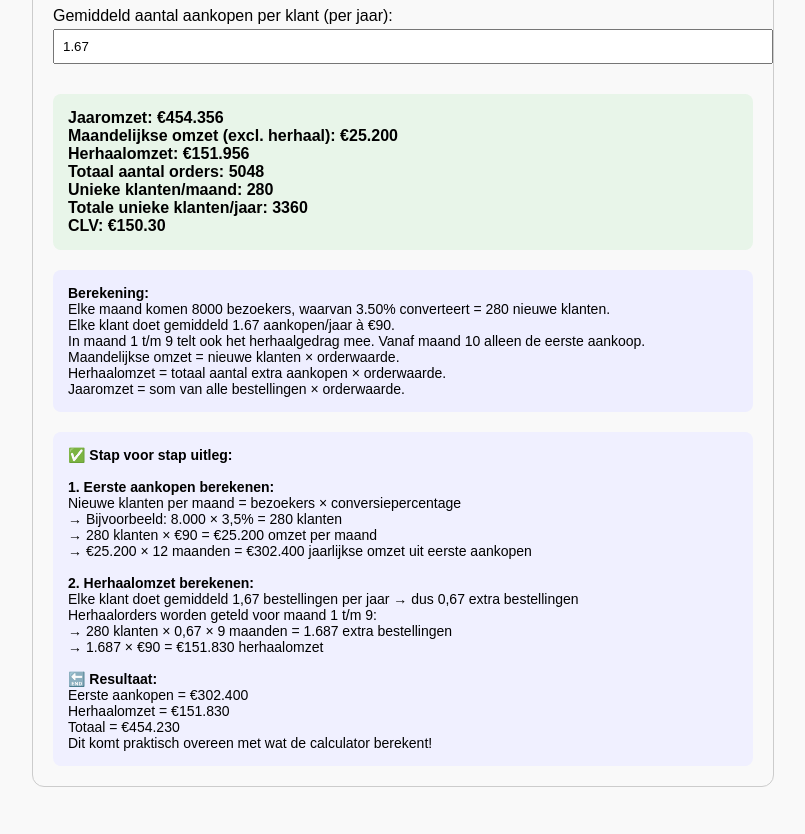
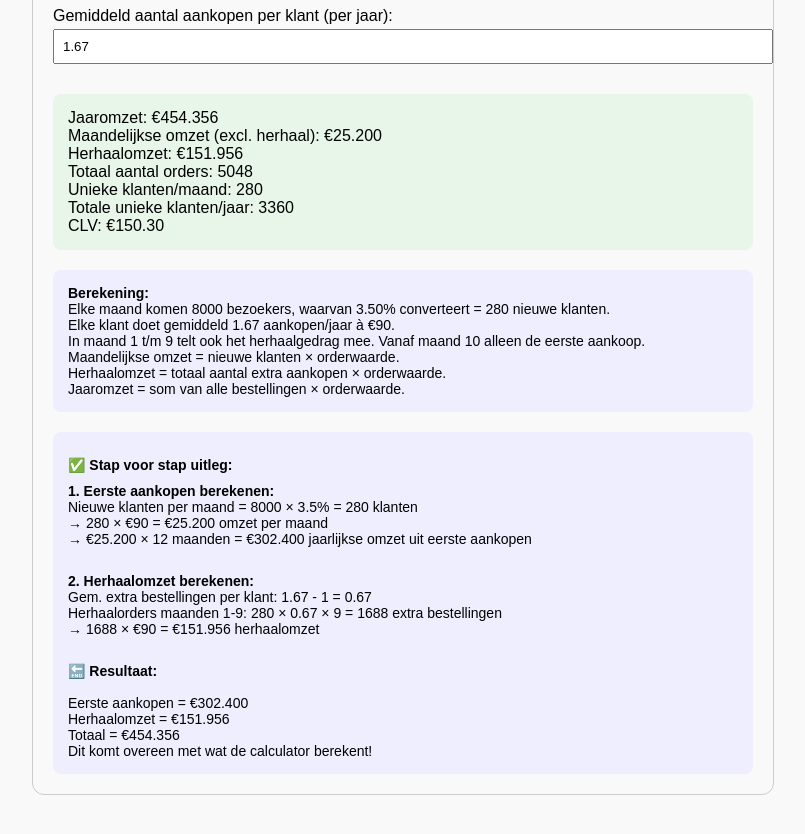
Before and after one commit to ReneProjectmonk/uitgebreideb2ccalculator, a plain HTML site: page index.html in a window 1280 px wide. Shown: the part 610-1444 px from the top of the page, without its empty margins (237-1042 px from the left). Drawn offline with Linux system fonts and the light colour scheme.

Commit message:
Add files via upload

```diff
--- a/index.html
+++ b/index.html
@@ -26,29 +26,26 @@
       margin-top: 4px;
       margin-bottom: 10px;
     }
-    .result, .baseline, .explanation {
+    .result, .baseline, .explanation, .steps {
       background-color: #e8f5e9;
       padding: 15px;
       border-radius: 8px;
       margin-top: 20px;
-      font-weight: bold;
     }
     .baseline {
       background-color: #fff3cd;
       border: 1px solid #ffeeba;
       color: #856404;
+      font-weight: bold;
     }
-    .explanation {
+    .explanation, .steps {
       background-color: #eef;
       font-weight: normal;
       font-size: 14px;
     }
-    .steps {
-      background-color: #f0f0ff;
-      padding: 15px;
-      border-radius: 8px;
-      margin-top: 20px;
-      font-size: 14px;
+    .steps strong {
+      display: block;
+      margin-top: 10px;
     }
   </style>
 </head>
@@ -80,41 +77,15 @@
     <input type="number" id="frequency" step="0.01" value="1.67">
   </label>
 
-  <div class="result" id="output">
-    Jaaromzet: €0<br>
-    Maandelijkse omzet (excl. herhaal): €0<br>
-    Herhaalomzet: €0<br>
-    Totaal aantal orders: 0<br>
-    Unieke klanten/maand: 0<br>
-    Totale unieke klanten/jaar: 0<br>
-    CLV: €0
-  </div>
-
+  <div class="result" id="output"></div>
   <div class="explanation" id="explanation"></div>
-
-  <div class="steps" id="steps">
-    <strong>✅ Stap voor stap uitleg:</strong><br><br>
-    <strong>1. Eerste aankopen berekenen:</strong><br>
-    Nieuwe klanten per maand = bezoekers × conversiepercentage<br>
-    → Bijvoorbeeld: 8.000 × 3,5% = 280 klanten<br>
-    → 280 klanten × €90 = €25.200 omzet per maand<br>
-    → €25.200 × 12 maanden = €302.400 jaarlijkse omzet uit eerste aankopen<br><br>
-    <strong>2. Herhaalomzet berekenen:</strong><br>
-    Elke klant doet gemiddeld 1,67 bestellingen per jaar → dus 0,67 extra bestellingen<br>
-    Herhaalorders worden geteld voor maand 1 t/m 9:<br>
-    → 280 klanten × 0,67 × 9 maanden = 1.687 extra bestellingen<br>
-    → 1.687 × €90 = €151.830 herhaalomzet<br><br>
-    <strong>🔚 Resultaat:</strong><br>
-    Eerste aankopen = €302.400<br>
-    Herhaalomzet = €151.830<br>
-    Totaal = €454.230<br>
-    Dit komt praktisch overeen met wat de calculator berekent!
-  </div>
+  <div class="steps" id="steps"></div>
 
   <script>
     const inputs = document.querySelectorAll("input");
     const output = document.getElementById("output");
     const explanation = document.getElementById("explanation");
+    const steps = document.getElementById("steps");
 
     function calculate() {
       const monthlyVisitors = parseFloat(document.getElementById("visitors").value);
@@ -137,6 +108,7 @@
 
       const clv = aov * frequency;
       const herhaalOmzet = totalRevenue - (monthlyBaseRevenue * 12);
+      const extraOrders = Math.round(monthlyNewCustomers * (frequency - 1) * 9);
 
       output.innerHTML = `
         Jaaromzet: €${Math.round(totalRevenue).toLocaleString('nl-NL')}<br>
@@ -157,6 +129,23 @@
         Herhaalomzet = totaal aantal extra aankopen × orderwaarde.<br>
         Jaaromzet = som van alle bestellingen × orderwaarde.
       `;
+
+      steps.innerHTML = `
+        <strong>✅ Stap voor stap uitleg:</strong>
+        <strong>1. Eerste aankopen berekenen:</strong>
+        Nieuwe klanten per maand = ${monthlyVisitors} × ${(conversionRate * 100).toFixed(1)}% = ${Math.round(monthlyNewCustomers)} klanten<br>
+        → ${Math.round(monthlyNewCustomers)} × €${aov} = €${Math.round(monthlyBaseRevenue).toLocaleString('nl-NL')} omzet per maand<br>
+        → €${Math.round(monthlyBaseRevenue).toLocaleString('nl-NL')} × 12 maanden = €${Math.round(monthlyBaseRevenue * 12).toLocaleString('nl-NL')} jaarlijkse omzet uit eerste aankopen<br><br>
+        <strong>2. Herhaalomzet berekenen:</strong>
+        Gem. extra bestellingen per klant: ${frequency} - 1 = ${(frequency - 1).toFixed(2)}<br>
+        Herhaalorders maanden 1-9: ${Math.round(monthlyNewCustomers)} × ${(frequency - 1).toFixed(2)} × 9 = ${extraOrders} extra bestellingen<br>
+        → ${extraOrders} × €${aov} = €${Math.round(herhaalOmzet).toLocaleString('nl-NL')} herhaalomzet<br><br>
+        <strong>🔚 Resultaat:</strong><br>
+        Eerste aankopen = €${Math.round(monthlyBaseRevenue * 12).toLocaleString('nl-NL')}<br>
+        Herhaalomzet = €${Math.round(herhaalOmzet).toLocaleString('nl-NL')}<br>
+        Totaal = €${Math.round(totalRevenue).toLocaleString('nl-NL')}<br>
+        Dit komt overeen met wat de calculator berekent!
+      `;
     }
 
     inputs.forEach(input => input.addEventListener("input", calculate));
```
